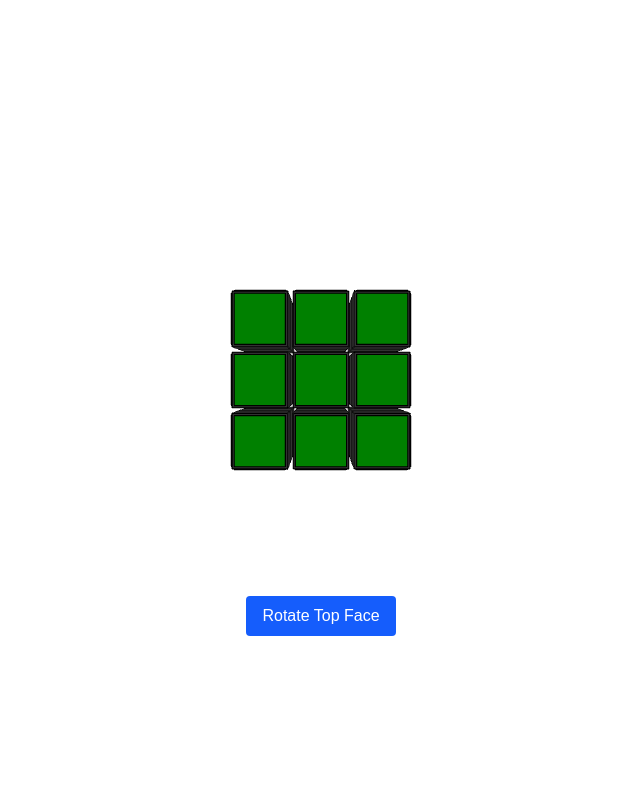
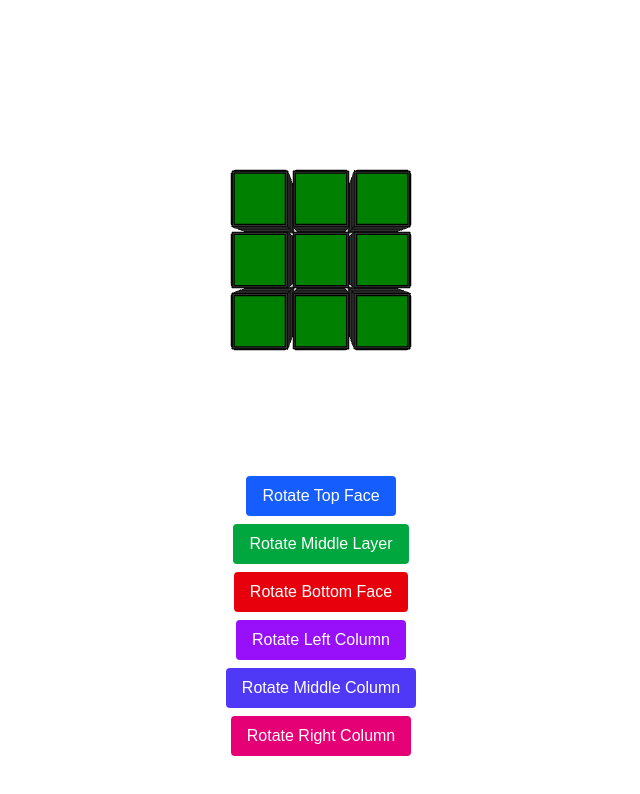
Before and after one commit to angus-lau/RubiksCubeSolver, a Next.js app in the folder rubikscubesolver/: page / in a window 1280 px wide. Both pictures are taken after a click on the button "Start". Shown: the top 794 px of the page, without its empty margins (319-959 px from the left). Built offline with nearby package versions, Linux system fonts and the light colour scheme.

Commit message:
finish other row and column rotations

```diff
--- a/rubikscubesolver/src/components/SolvingCube.tsx
+++ b/rubikscubesolver/src/components/SolvingCube.tsx
@@ -55,10 +55,16 @@ const SolvingCube = () => {
   const sketchRef = useRef<HTMLDivElement>(null);
   const cubesRef = useRef<Cubelet[]>(createCubelets());
 
-  const globalRotation = useRef<{ angle: number; rotating: boolean; layerY: number | null }>({
+  const globalRotation = useRef<{
+    angle: number;
+    rotating: boolean;
+    layer: number | null;
+    axis: "x" | "y" | "z" | null;
+  }>({
     angle: 0,
     rotating: false,
-    layerY: null,
+    layer: null,
+    axis: null,
   });
 
   function rotateFace(axis: "x" | "y" | "z", layerValue: number, direction: "clockwise" | "counter") {
@@ -127,16 +133,18 @@ const SolvingCube = () => {
     cubesRef.current = newCubes;
   }
 
-  function startGlobalRotation(layerY: number) {
+  function startRotation(axis: "x" | "y" | "z", layer: number) {
     globalRotation.current.rotating = true;
-    globalRotation.current.layerY = layerY;
+    globalRotation.current.layer = layer;
+    globalRotation.current.axis = axis;
 
     setTimeout(() => {
       globalRotation.current.rotating = false;
-      globalRotation.current.layerY = null;
-      rotateFace("y", layerY, "clockwise");
+      globalRotation.current.layer = null;
+      globalRotation.current.axis = null;
+      rotateFace(axis, layer, "clockwise");
       globalRotation.current.angle = 0;
-    }, 1800); // runs for 2 seconds
+    }, 2000);
   }
 
   useEffect(() => {
@@ -170,10 +178,14 @@ const SolvingCube = () => {
 
             if (
               globalRotation.current.rotating &&
-              globalRotation.current.layerY !== null &&
-              normalized.y === globalRotation.current.layerY
+              globalRotation.current.layer !== null &&
+              globalRotation.current.axis !== null &&
+              normalized[globalRotation.current.axis] === globalRotation.current.layer
             ) {
-              p.rotateY(p.radians(globalRotation.current.angle));
+              const angle = p.radians(globalRotation.current.angle);
+              if (globalRotation.current.axis === "x") p.rotateX(angle);
+              else if (globalRotation.current.axis === "y") p.rotateY(angle);
+              else if (globalRotation.current.axis === "z") p.rotateZ(angle);
             }
 
             p.translate(c.x, c.y, c.z); // Position the cubelet
@@ -265,10 +277,40 @@ const SolvingCube = () => {
     <div className="flex flex-col items-center">
       <div ref={sketchRef}/>
       <button
-        onClick={() => startGlobalRotation(-1)}
+        onClick={() => startRotation('y', -1)}
         className="mt-4 px-4 py-2 bg-blue-600 text-white rounded hover:bg-blue-700"
       >
         Rotate Top Face
+      </button>
+      <button
+        onClick={() => startRotation('y', 0)}
+        className="mt-2 px-4 py-2 bg-green-600 text-white rounded hover:bg-green-700"
+      >
+        Rotate Middle Layer
+      </button>
+      <button
+        onClick={() => startRotation('y', 1)}
+        className="mt-2 px-4 py-2 bg-red-600 text-white rounded hover:bg-red-700"
+      >
+        Rotate Bottom Face
+      </button>
+      <button
+        onClick={() => startRotation('x',-1)}
+        className="mt-2 px-4 py-2 bg-purple-600 text-white rounded hover:bg-purple-700"
+      >
+        Rotate Left Column
+      </button>
+      <button
+        onClick={() => startRotation('x',0)}
+        className="mt-2 px-4 py-2 bg-indigo-600 text-white rounded hover:bg-indigo-700"
+      >
+        Rotate Middle Column
+      </button>
+      <button
+        onClick={() => startRotation('x',1)}
+        className="mt-2 px-4 py-2 bg-pink-600 text-white rounded hover:bg-pink-700"
+      >
+        Rotate Right Column
       </button>
     </div>
   );
```
